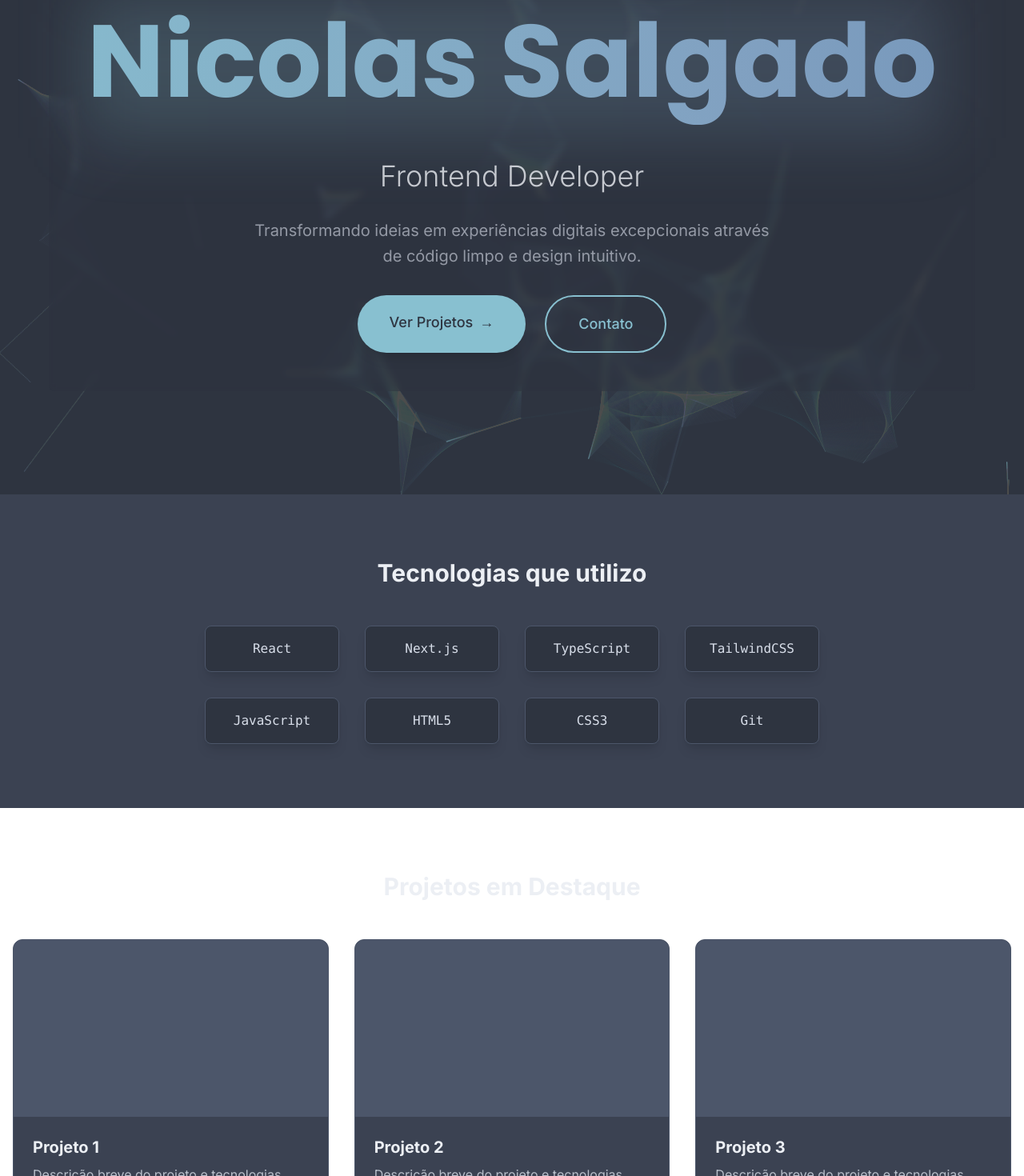
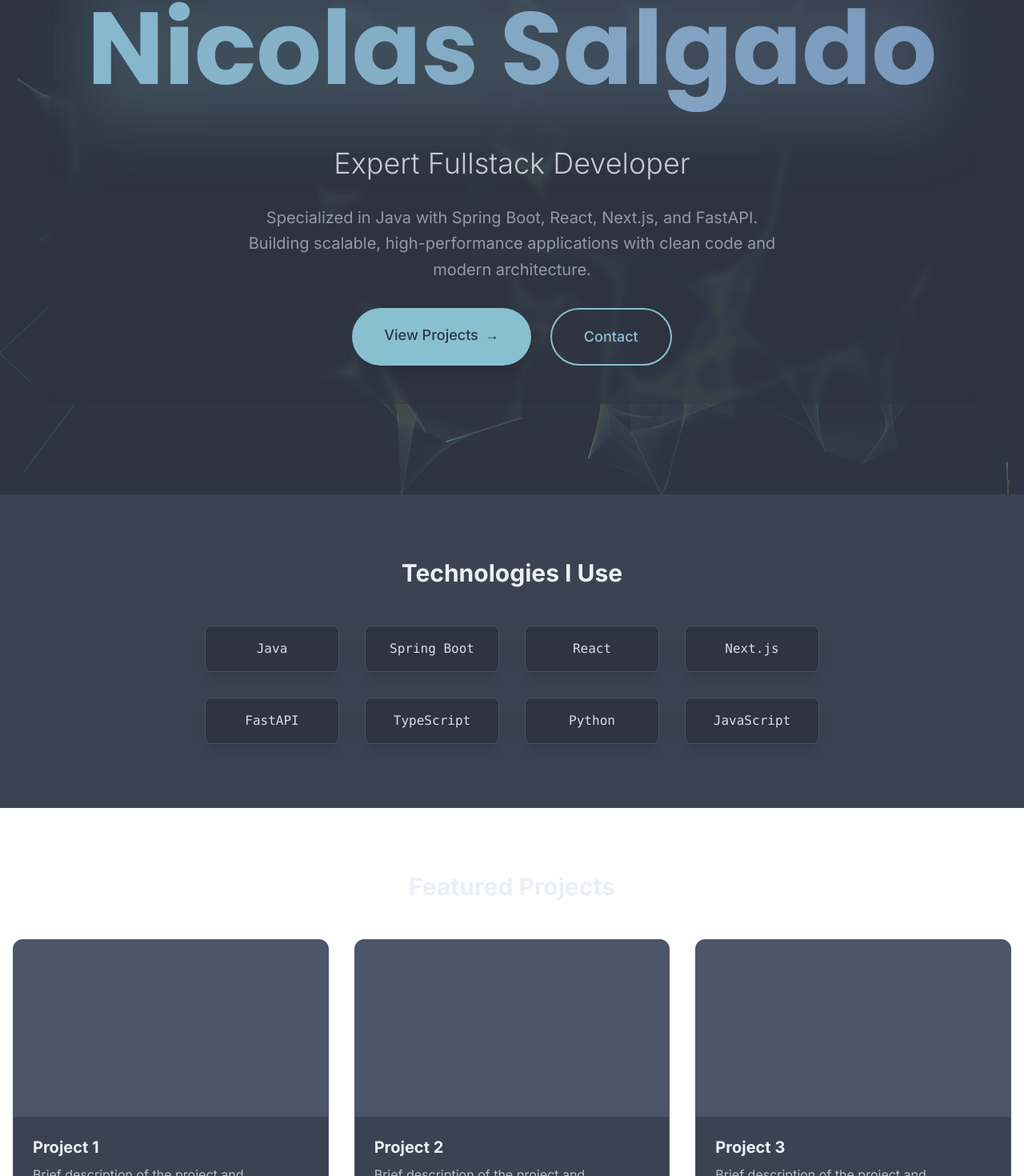
Before and after one commit to nsalgado2000/portfolio-nsalgado, a Next.js app: page / in a window 1280 px wide. Shown: the part 182-1652 px from the top of the page at 80% size. Built offline with nearby package versions, Linux system fonts and the light colour scheme.

Commit message:
refactor: update language and text content for improved accessibility and clarity across components

```diff
--- a/src/app/components/Contact.jsx
+++ b/src/app/components/Contact.jsx
@@ -1,10 +1,10 @@
 export default function Contact() {
     return (
-      <section id="contato" className="bg-[#3B4252] py-20">
+      <section id="contact" className="bg-[#3B4252] py-20">
       <div className="container mx-auto px-4 text-center">
-        <h2 className="text-3xl font-bold mb-8 text-[#ECEFF4]">Vamos Conversar?</h2>
+        <h2 className="text-3xl font-bold mb-8 text-[#ECEFF4]">Let's Connect</h2>
         <p className="text-[#D8DEE9]/80 mb-8 max-w-2xl mx-auto">
-          Estou sempre interessado em novos projetos e oportunidades de colaboração.
+          I'm always interested in new projects and collaboration opportunities.
         </p>
         <div className="flex gap-8 justify-center">
           {['GitHub', 'LinkedIn', 'Email'].map((platform) => (
--- a/src/app/components/Hero.jsx
+++ b/src/app/components/Hero.jsx
@@ -24,24 +24,24 @@ export default function Hero() {
             <div className="absolute -inset-1 blur-2xl bg-gradient-to-r from-[#88C0D0]/20 to-[#81A1C1]/20 -z-10"></div>
           </div>
           <p className="text-3xl md:text-4xl text-[#ECEFF4]/80 font-light">
-            Frontend Developer
+            Expert Fullstack Developer
           </p>
           <p className="max-w-2xl mx-auto text-xl text-[#D8DEE9]/60 leading-relaxed">
-            Transformando ideias em experiências digitais excepcionais através de código limpo e design intuitivo.
+            Specialized in Java with Spring Boot, React, Next.js, and FastAPI. Building scalable, high-performance applications with clean code and modern architecture.
           </p>
           <div className="flex gap-6 justify-center mt-12">
             <Link
-              href="#projetos"
+              href="#projects"
               className="group px-10 py-5 bg-[#88C0D0] text-[#2E3440] rounded-full hover:bg-[#81A1C1] transition-all hover:scale-105 shadow-lg hover:shadow-[#88C0D0]/25 text-lg font-medium"
             >
-              Ver Projetos
+              View Projects
               <span className="inline-block ml-2 transition-transform group-hover:translate-x-1">→</span>
             </Link>
             <Link
-              href="#contato"
+              href="#contact"
               className="group px-10 py-5 border-2 border-[#88C0D0] text-[#88C0D0] rounded-full hover:bg-[#88C0D0] hover:text-[#2E3440] transition-all hover:scale-105 text-lg font-medium"
             >
-              Contato
+              Contact
             </Link>
           </div>
         </div>
--- a/src/app/components/Projects.jsx
+++ b/src/app/components/Projects.jsx
@@ -2,9 +2,9 @@ import Link from 'next/link';
 
 export default function Projects() {
     return (
-        <section id="projetos" className="container mx-auto px-4 py-20">
+        <section id="projects" className="container mx-auto px-4 py-20">
         <h2 className="text-3xl font-bold text-center mb-12 text-[#ECEFF4]">
-          Projetos em Destaque
+          Featured Projects
         </h2>
         <div className="grid md:grid-cols-2 lg:grid-cols-3 gap-8">
           {[1, 2, 3].map((project) => (
@@ -14,15 +14,15 @@ export default function Projects() {
             >
               <div className="aspect-video bg-[#4C566A]"></div>
               <div className="p-6">
-                <h3 className="text-xl font-bold mb-2 text-[#ECEFF4]">Projeto {project}</h3>
+                <h3 className="text-xl font-bold mb-2 text-[#ECEFF4]">Project {project}</h3>
                 <p className="text-[#D8DEE9]/80 mb-4">
-                  Descrição breve do projeto e tecnologias utilizadas.
+                  Brief description of the project and technologies used.
                 </p>
                 <Link
                   href="#"
                   className="text-[#88C0D0] hover:text-[#81A1C1] font-medium inline-flex items-center"
                 >
-                  Ver mais <span className="ml-1">→</span>
+                  View more <span className="ml-1">→</span>
                 </Link>
               </div>
             </div>
--- a/src/app/components/TechStack.jsx
+++ b/src/app/components/TechStack.jsx
@@ -3,10 +3,10 @@ export default function TechStack() {
   <section className="bg-[#3B4252] py-20">
         <div className="container mx-auto px-4">
           <h2 className="text-3xl font-bold text-center mb-12 text-[#ECEFF4]">
-            Tecnologias que utilizo
+            Technologies I Use
           </h2>
           <div className="grid grid-cols-2 md:grid-cols-4 gap-8 max-w-3xl mx-auto">
-            {['React', 'Next.js', 'TypeScript', 'TailwindCSS', 'JavaScript', 'HTML5', 'CSS3', 'Git'].map((tech) => (
+            {['Java', 'Spring Boot', 'React', 'Next.js', 'FastAPI', 'TypeScript', 'Python', 'JavaScript'].map((tech) => (
               <div
                 key={tech}
                 className="flex items-center justify-center p-4 bg-[#2E3440] rounded-lg shadow-lg hover:scale-105 transition-transform border border-[#4C566A] hover:border-[#88C0D0]"
--- a/src/app/layout.js
+++ b/src/app/layout.js
@@ -11,7 +11,7 @@ const poppins = Poppins({
 
 export default function RootLayout({ children }) {
   return (
-    <html lang="pt-BR" className={`${inter.variable} ${poppins.variable}`}>
+    <html lang="en" className={`${inter.variable} ${poppins.variable}`}>
       <body className="text-gray-100">{children}</body>
     </html>
   )
```
